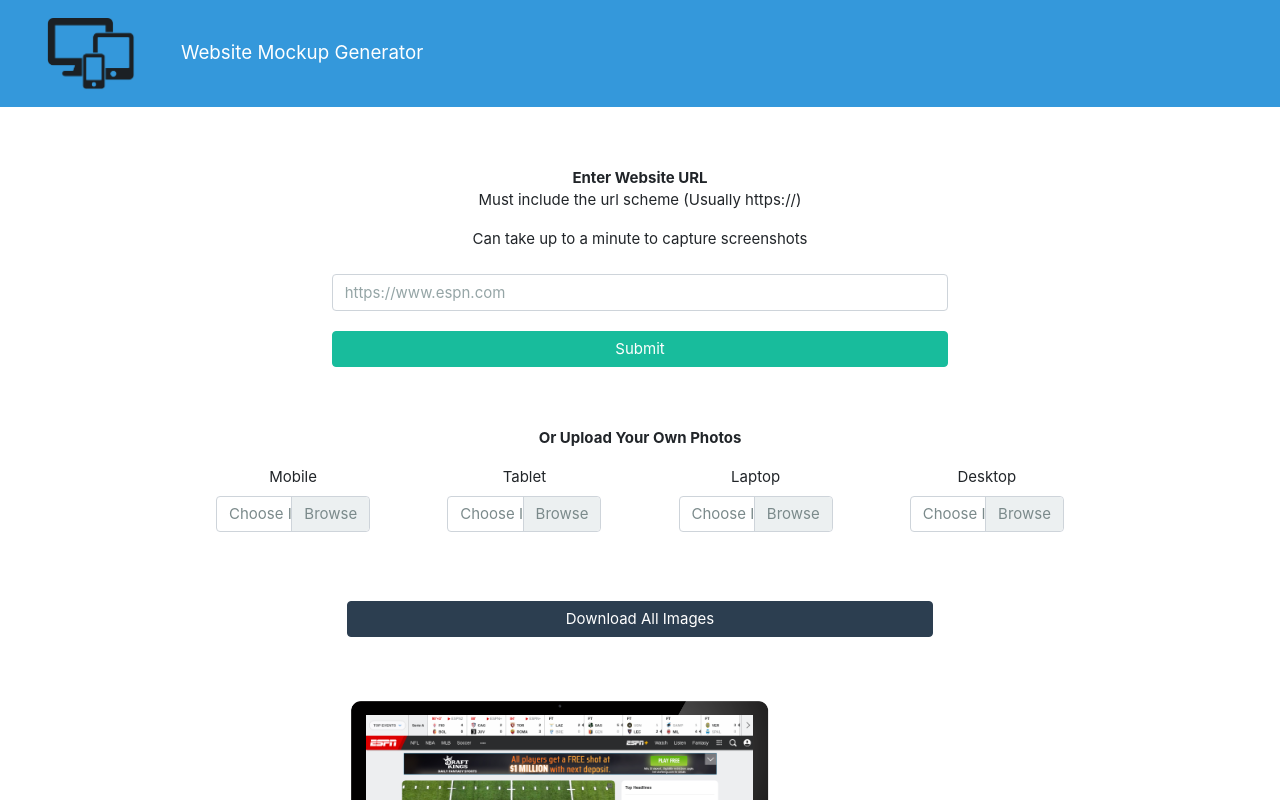
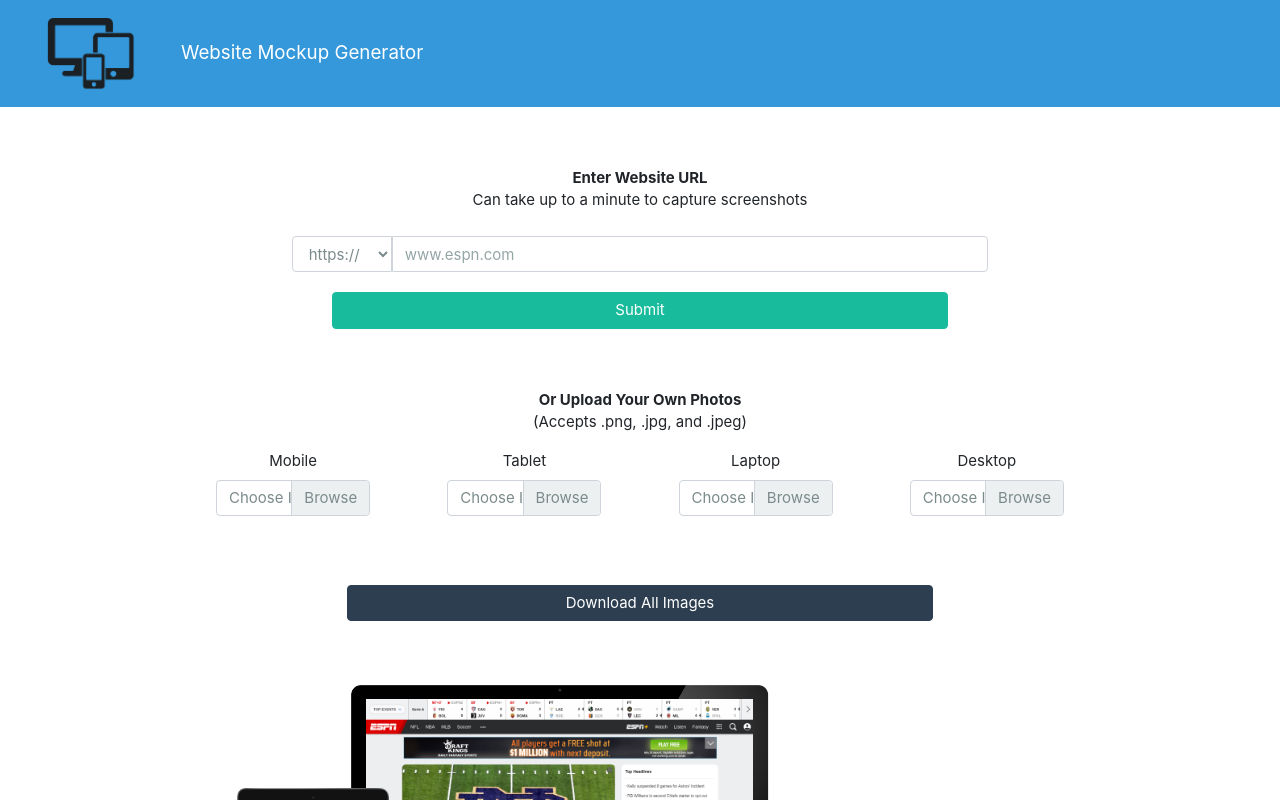
Before and after one commit to JustinLG9/Website-Mockup-Generator, a React (Create React App) app: page / in a window 1280 px wide. Shown: the top 800 px of the page. Built offline with nearby package versions, Linux system fonts and the light colour scheme.

Commit message:
Added URL scheme dropdown

```diff
--- a/src/components/FileUpload.js
+++ b/src/components/FileUpload.js
@@ -6,6 +6,7 @@
     <div className="custom-photos-container">
       <div className="col-12">
         <p className="upload-file-label">Or Upload Your Own Photos</p>
+        <p>(Accepts .png, .jpg, and .jpeg)</p>
       </div>
       <div className="row justify-content-around">
         <div className="col-md-2">
--- a/src/components/UrlInput.js
+++ b/src/components/UrlInput.js
@@ -1,5 +1,6 @@
 import React, { useState } from "react";
 import LoadingShader from "./LoadingShader.js";
+import "./css/UrlInput.css";
 
 export default function UrlInput({ getUrlImagesAndUpdateFunc, gettingImages }) {
   const [url, setUrl] = useState("");
@@ -10,14 +11,17 @@
       <div className="col-12">
         <label htmlFor="website-url-input" className="website-url-label">
           <strong>Enter Website URL</strong>
-          <p>Must include the url scheme (Usually https://)</p>
           <p>Can take up to a minute to capture screenshots</p>
         </label>
       </div>
-      <div className="row justify-content-center">
+      <div className="justify-content-center url-domain-container">
+        <select className="form-control" id="scheme-dropdown">
+          <option>https://</option>
+          <option>http://</option>
+        </select>
         <input
           type="text"
-          placeholder="https://www.espn.com"
+          placeholder="www.espn.com"
           className="form-control website-url-input col-md-8"
           id="website-url-input"
           onChange={(event) => setUrl(event.target.value)}
@@ -47,7 +51,7 @@
   );
 
   function maybeGetUrlImagesAndUpdate(url) {
-    const isStringInArray = (str, array) => {
+    function isStringInArray(str, array) {
       array.forEach((popularScheme) => {
         if (str === popularScheme) {
           return true;
@@ -55,12 +59,14 @@
       });
 
       return false;
-    };
+    }
 
     function getPosition(string, subString, index) {
       return string.split(subString, index).join(subString).length;
     }
 
+    const schemeValue = document.getElementById("scheme-dropdown").value;
+    url = schemeValue + url;
     setErrorMessage("");
 
     // Check if input is in url format before calling Thum.io API
@@ -69,13 +75,6 @@
 
       getUrlImagesAndUpdateFunc(url);
     } catch (_) {
-      const popularUrlSchemes = [
-        "file://",
-        "ftp://",
-        "http://",
-        "https://",
-        "telnet://",
-      ];
       const popularTopLevelDomains = [
         ".com",
         ".net",
@@ -105,7 +104,6 @@
       ];
 
       let error = "Invalid URL: ";
-      const urlScheme = url.split(0, url.indexOf("//") + 2);
       const urlTopLevelDomain = url.split(
         getPosition(url, ".", 2),
         url.indexOf("/", getPosition(url, ".", 2))
@@ -113,8 +111,6 @@
 
       if (!url) {
         error += "Please enter a URL";
-      } else if (!isStringInArray(urlScheme, popularUrlSchemes)) {
-        error += "Likely an invalid scheme (Most websites use https://)";
       } else if (
         !isStringInArray(urlTopLevelDomain, popularTopLevelDomains) &&
         url.indexOf("/", getPosition(url, ".", 2)) !== -1
--- a/src/components/css/FileUpload.css
+++ b/src/components/css/FileUpload.css
@@ -1,5 +1,6 @@
 .upload-file-label {
   font-weight: bold;
+  margin-bottom: 0;
 }
 
 .custom-file-label {
--- /dev/null
+++ b/src/components/css/UrlInput.css
@@ -0,0 +1,19 @@
+.url-domain-container {
+  display: flex;
+}
+
+#website-url-input {
+  flex: 1;
+  border-top-left-radius: 0;
+  border-bottom-left-radius: 0;
+}
+
+#scheme-dropdown {
+  width: 100px;
+  border-top-right-radius: 0;
+  border-bottom-right-radius: 0;
+}
+
+#scheme-dropdown:hover {
+  cursor: pointer;
+}
```
